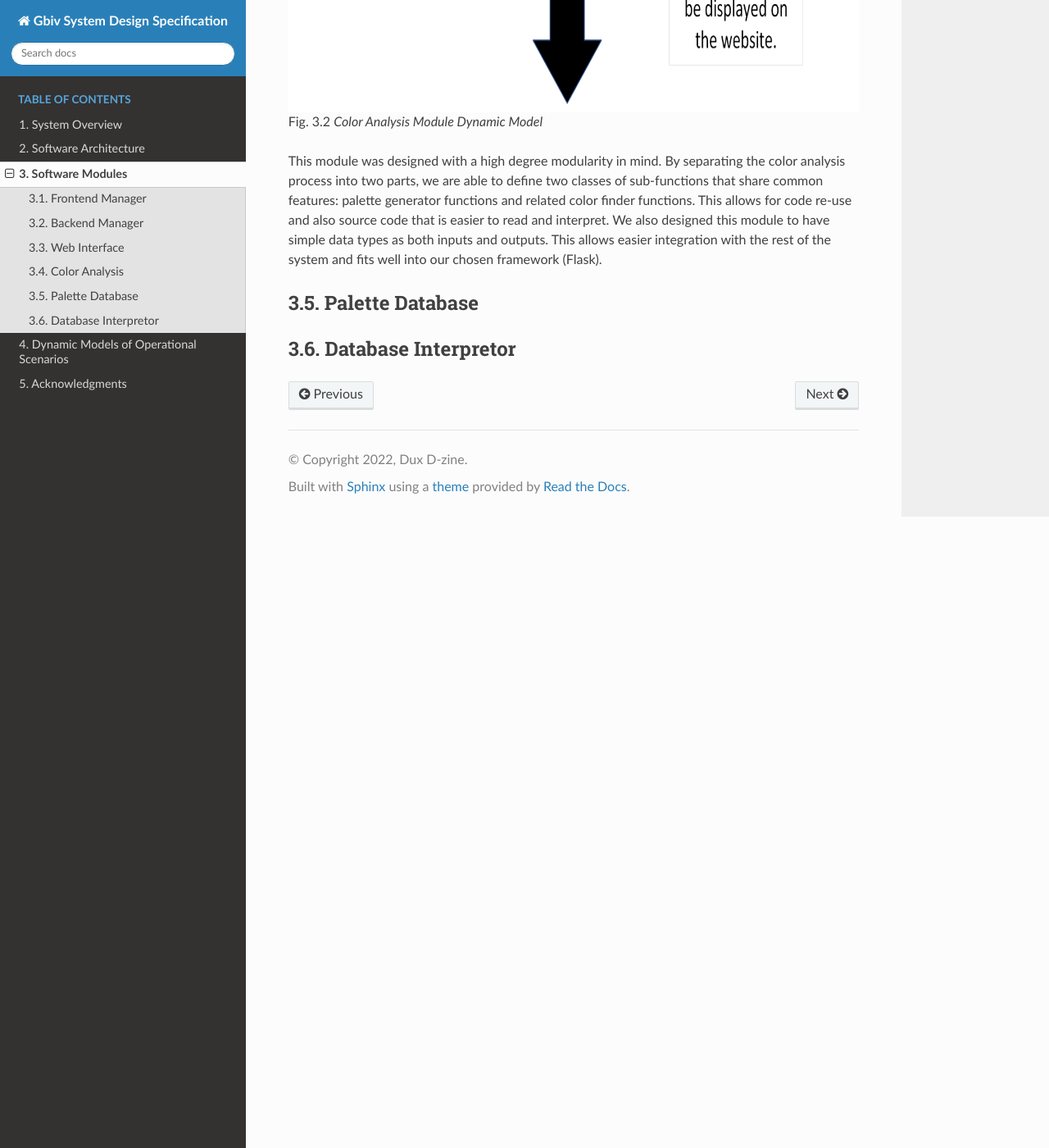
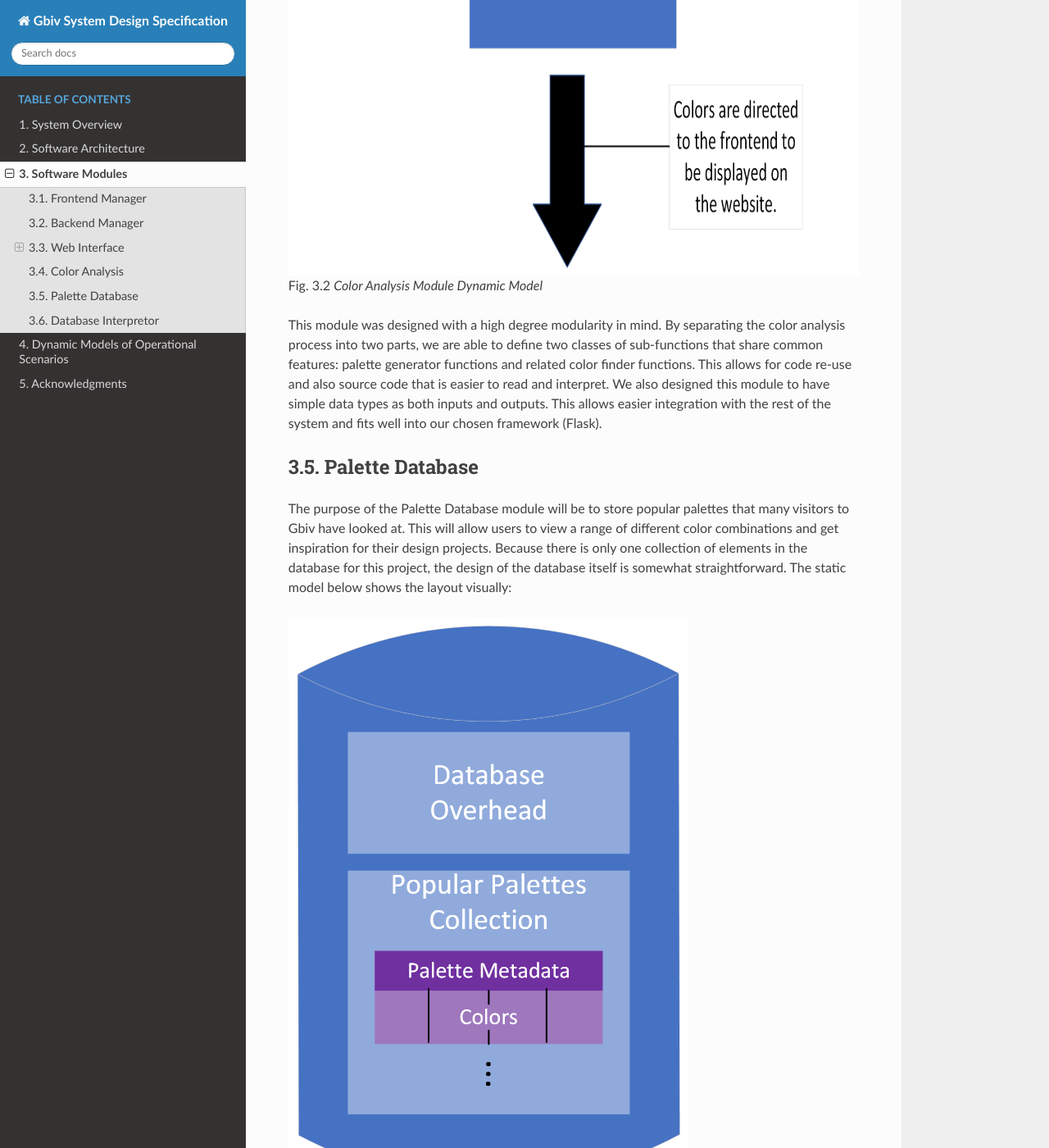
Before and after one commit to ckester23/CS422Project2, a Sphinx documentation site: the page built from docs/SDS/source/software_modules.rst, in a window 1280 px wide and 1400 px high, scrolled down 2414 px. Shown: the whole window at 82% size. Built offline with Sphinx 7.4.7 and the Read the Docs theme 2.0.0, drawn with Linux system fonts in a browser that asks for light colours; some of the changed text lies outside the part shown.

Commit message:
SDS 0.3
Added more to the SDS, still incomplete though.

```diff
--- a/docs/SDS/source/conf.py
+++ b/docs/SDS/source/conf.py
@@ -9,7 +9,7 @@
 project = 'Gbiv System Design Specification'
 copyright = '2022, Dux D-zine'
 author = 'Dux D-zine'
-release = '0.1'
+release = '0.3'
 
 # -- General configuration ---------------------------------------------------
 # https://www.sphinx-doc.org/en/master/usage/configuration.html#general-configuration
--- a/docs/SDS/source/software_modules.rst
+++ b/docs/SDS/source/software_modules.rst
@@ -11,6 +11,24 @@
 
 Web Interface
 ---------------
+
+
+Main Page (Upload an Image)
+#############################
+
+
+Popular Palettes Page
+#######################
+
+
+Color Theory Page
+##################
+
+
+About Us Page
+################
+
+
 
 
 Color Analysis
@@ -42,7 +60,23 @@
 Palette Database
 ------------------
 
+The purpose of the Palette Database module will be to store popular palettes that many visitors to Gbiv have looked at. This will allow users to view a range of different color combinations and get inspiration for their design projects. Because there is only one collection of elements in the database for this project, the design of the database itself is somewhat straightforward. The static model below shows the layout visually:
 
+.. figure:: images/palette_database_static.png
+   :name: palette-database-static
+   :scale: 50%
+
+   Palette Database Static Model
+
+The technology we will be using to implement our database (MongoDB) comes with a library that allows for efficient interfacing through python. Because of this built in advantage, we have designed the system so that the database has one module with which it communicates, the "Database Interpretor." This interface consists of a single type of input and a single type of output. When a user visits the "Popular Palettes" page, the frontend will query that backend which will reach the palette DB as a request to view the collection of palettes. When this query happens, the database will pass the collection on to the database interpretor module in a format that allows for easy movement to the end-users. Below we have included a dynamic model to demonstrate this interface.
+
+.. figure:: images/palette_database_dynamic.png
+   :name: palette-database-dynamic
+   :scale: 50%
+
+   Palette Database Dynamic Model
+
+The design choices for the palette database module were made with the goal of simplicity. By keeping the number of collections to a minimum and formatting all data entries identically, the organization and movement of Gbiv's data can be straightforward and efficient. This prevents database accessing from being a bottleneck for performance, as well as reduces the need for more modules for data formatting.
 
 
 Database Interpretor
```
Also changed, not shown: docs/SDS/source/images/palette_database_dynamic.png (added), 1 other file.
